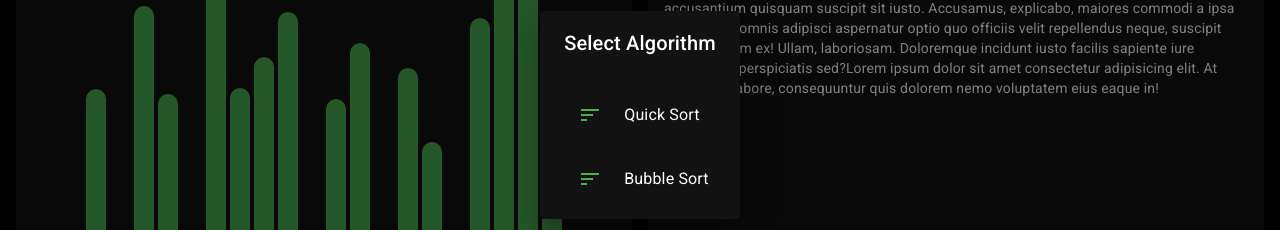
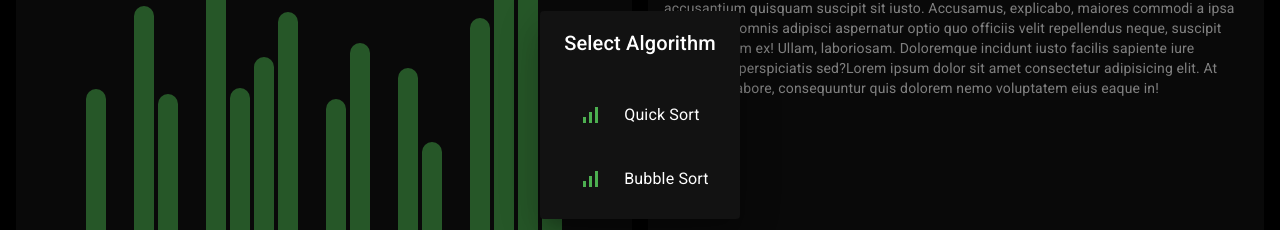
Before and after one commit to heroesIV/SortViz, a React (Create React App) app: page / in a window 1280 px wide. Both pictures are taken after a click on the button 640 px from the left and 734 px from the top of the page. Shown: the part 285-515 px from the top of the page. Built offline with nearby package versions, Linux system fonts and the light colour scheme.

Commit message:
icon test

```diff
--- a/src/components/AlgoDialog.js
+++ b/src/components/AlgoDialog.js
@@ -9,6 +9,7 @@ import Dialog from "@material-ui/core/Dialog";
 import SortIcon from "@material-ui/icons/Sort";
 import IconButton from "@material-ui/core/IconButton";
 import { blue } from "@material-ui/core/colors";
+import SignalCellularAltIcon from "@material-ui/icons/SignalCellularAlt";
 
 const algorithms = ["Quick Sort", "Bubble Sort"];
 
@@ -51,7 +52,7 @@ export default function AlgoDialog(props) {
               color="primary"
               aria-label="menu"
             >
-              <SortIcon />
+              <SignalCellularAltIcon />
             </IconButton>
             <ListItemText primary={algorithm} />
           </ListItem>
--- a/src/components/BottomAppbar.js
+++ b/src/components/BottomAppbar.js
@@ -76,7 +76,6 @@ export default function BottomAppbar({ handlePause }) {
   return (
     <>
       <Toolbar />
-
       <AppBar
         position="fixed"
         className={classes.appBar}
```
